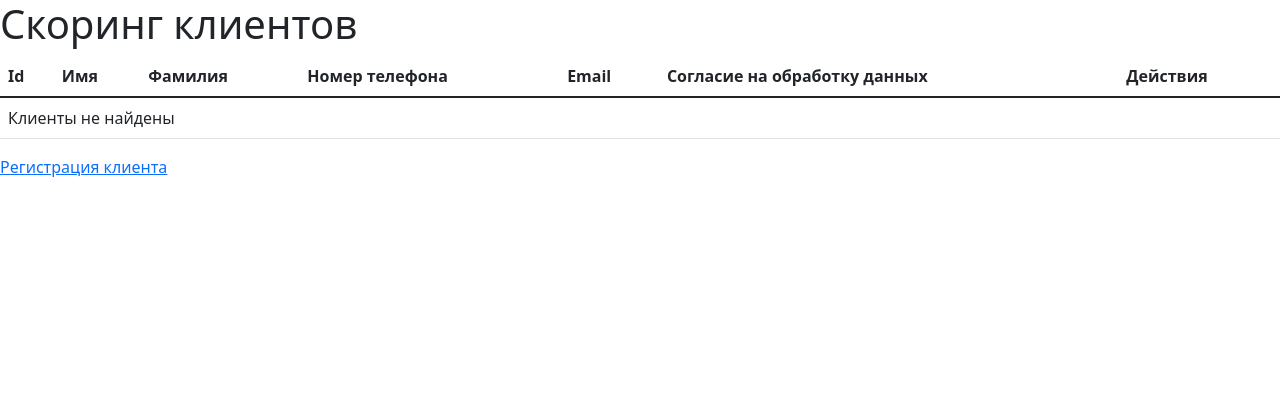
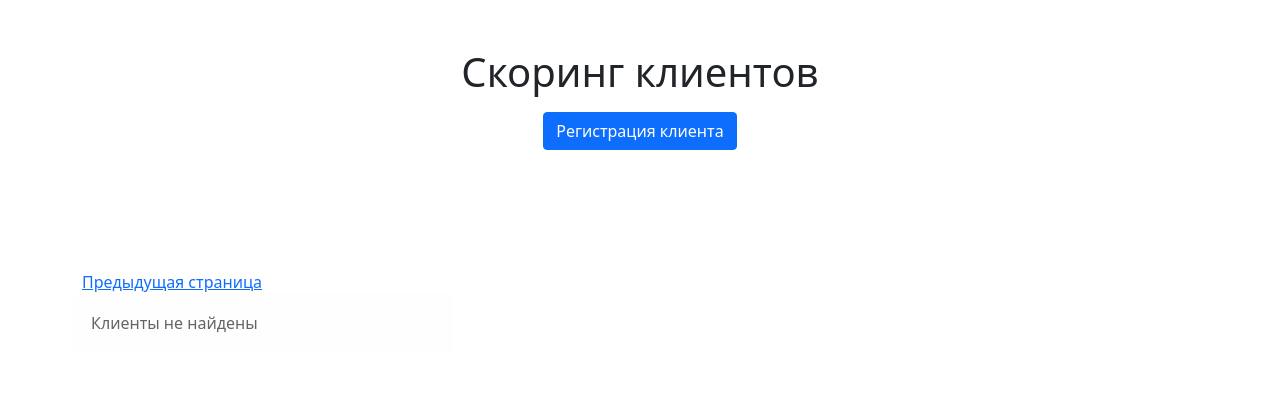
Before and after one commit to ralfzeit/scoring_symfony, a Symfony app: template templates/client/index.html.twig in a window 1280 px wide. Shown: the top 415 px of the page. Run offline with Twig, Linux system fonts and the light colour scheme; the template is opened without the code that fills it, so the values that code supplies are empty; some libraries are stand-ins or nearby versions.

Commit message:
Пагинация списка клиентов

```diff
--- a/src/DataFixtures/AppFixtures.php
+++ b/src/DataFixtures/AppFixtures.php
@@ -42,6 +42,7 @@ class AppFixtures extends Fixture
             $client->setEmail(str_shuffle($chars).'@'.$domains[random_int(0,4)]);
             $client->setAgree((bool)random_int(0, 1));
             $client->setPhone('7'.(string)random_int(903,989).(string)random_int(1000000,9999999));
+            $client->setScore(0);
             $manager->persist($client);
         }
 
--- a/templates/client/index.html.twig
+++ b/templates/client/index.html.twig
@@ -3,41 +3,55 @@
 {% block title %}Скоринг клиентов{% endblock %}
 
 {% block body %}
-    <h1>Скоринг клиентов</h1>
+ <main>
 
-    <table class="table">
-        <thead>
-            <tr>
-                <th>Id</th>
-                <th>Имя</th>
-                <th>Фамилия</th>
-                <th>Номер телефона</th>
-                <th>Email</th>
-                <th>Согласие на обработку данных</th>
-                <th>Действия</th>
-            </tr>
-        </thead>
-        <tbody>
+  <section class="text-center container">
+    <div class="row py-lg-5">
+      <div class="col-lg-6 col-md-8 mx-auto">
+        <h1 class="fw-light">Скоринг клиентов</h1>
+        <p>
+          <a href="{{ path('app_client_new') }}" class="btn btn-primary my-2">Регистрация клиента</a>
+        </p>
+      </div>
+    </div>
+  </section>
+
+  <div class="py-5 bg-body-tertiary">
+    <div class="container">
+        {% if clients|length > 0 %}
+        <div>Найдено клиентов: {{ clients|length }}</div>
+        {% endif %}
+        {% if previous >= 0 %}
+            <a href="{{ path('app_client_index', { offset: previous }) }}">Предыдущая страница</a>
+        {% endif %}
+        {% if next < clients|length %}
+            <a href="{{ path('app_client_index', { offset: next }) }}">Следующая страница</a>
+        {% endif %}
+      <div class="row row-cols-1 row-cols-sm-2 row-cols-md-3 g-3">
         {% for client in clients %}
-            <tr>
-                <td>{{ client.id }}</td>
-                <td>{{ client.name }}</td>
-                <td>{{ client.surname }}</td>
-                <td>{{ client.phone }}</td>
-                <td>{{ client.email }}</td>
-                <td>{{ client.agree ? 'Yes' : 'No' }}</td>
-                <td>
-                    <a href="{{ path('app_client_show', {'id': client.id}) }}">Просмотр</a>
-                    <a href="{{ path('app_client_edit', {'id': client.id}) }}">Редактирование</a>
-                </td>
-            </tr>
+        <div class="col">
+          <div class="card shadow-sm">
+            <div class="card-body">
+              <p class="card-text">{{ client.name }}</br>{{ client.surname }}</p>
+              <div class="d-flex justify-content-between align-items-center">
+                <div class="btn-group">
+                  <a href="{{ path('app_client_show', {'id': client.id}) }}" class="btn btn-sm btn-outline-secondary">Просмотр</a>
+                  <a href="{{ path('app_client_edit', {'id': client.id}) }}" class="btn btn-sm btn-outline-secondary">Редактирование</a>
+                </div>
+                <small class="text-body-secondary">Скоринг в БД: {{ client.score }}</small>
+              </div>
+            </div>
+          </div>
+        </div>
         {% else %}
-            <tr>
-                <td colspan="7">Клиенты не найдены</td>
-            </tr>
+            <div class="alert alert-light" role="alert">
+                Клиенты не найдены
+            </div>
         {% endfor %}
-        </tbody>
-    </table>
+      </div>
+    </div>
+  </div>
 
-    <a href="{{ path('app_client_new') }}">Регистрация клиента</a>
+</main>
+
 {% endblock %}
```
Also changed, not shown: src/Controller/ClientController.php (+10 -2 lines), src/Repository/ClientRepository.php (+15 -0 lines).
